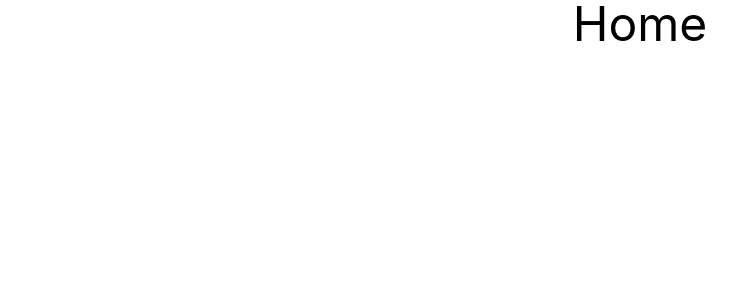
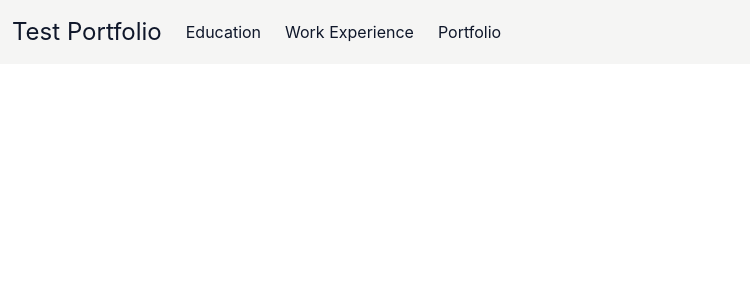
Before and after one commit to b-emrekalkan/fullstack-portfolio, a React (Create React App) app: page / in a window 1280 px wide. Shown: the top 300 px of the page, without its empty margins (0-750 px from the left). Built offline with nearby package versions, Linux system fonts and the light colour scheme.

Commit message:
Navbar is done

```diff
--- a/src/App.js
+++ b/src/App.js
@@ -1,11 +1,11 @@
-import logo from './logo.svg';
 import './App.css';
+import Navbar from './components/Navbar';
 
 function App() {
   return (
-    <div className='w-1/2 mx-auto text-center text-5xl'>
-      Home
-    </div>
+   <>
+    <Navbar/>
+   </>
   );
 }
 
--- /dev/null
+++ b/src/components/Navbar.jsx
@@ -0,0 +1,16 @@
+import React from 'react'
+
+const Navbar = () => {
+  return (
+    <div>
+        <ul className="flex bg-stone-100 cursor-pointer">
+            <li className='mx-3 my-4 text-2xl text-slate-900 hover:text-slate-700 transition'>Test Portfolio</li>
+            <li className='mx-3 my-5 text-slate-900 hover:text-slate-700 transition'>Education</li>
+            <li className='mx-3 my-5 text-slate-900 hover:text-slate-700 transition'>Work Experience</li>
+            <li className='mx-3 my-5 text-slate-900 hover:text-slate-700 transition'>Portfolio</li>
+        </ul>
+    </div>
+  )
+}
+
+export default Navbar
```
